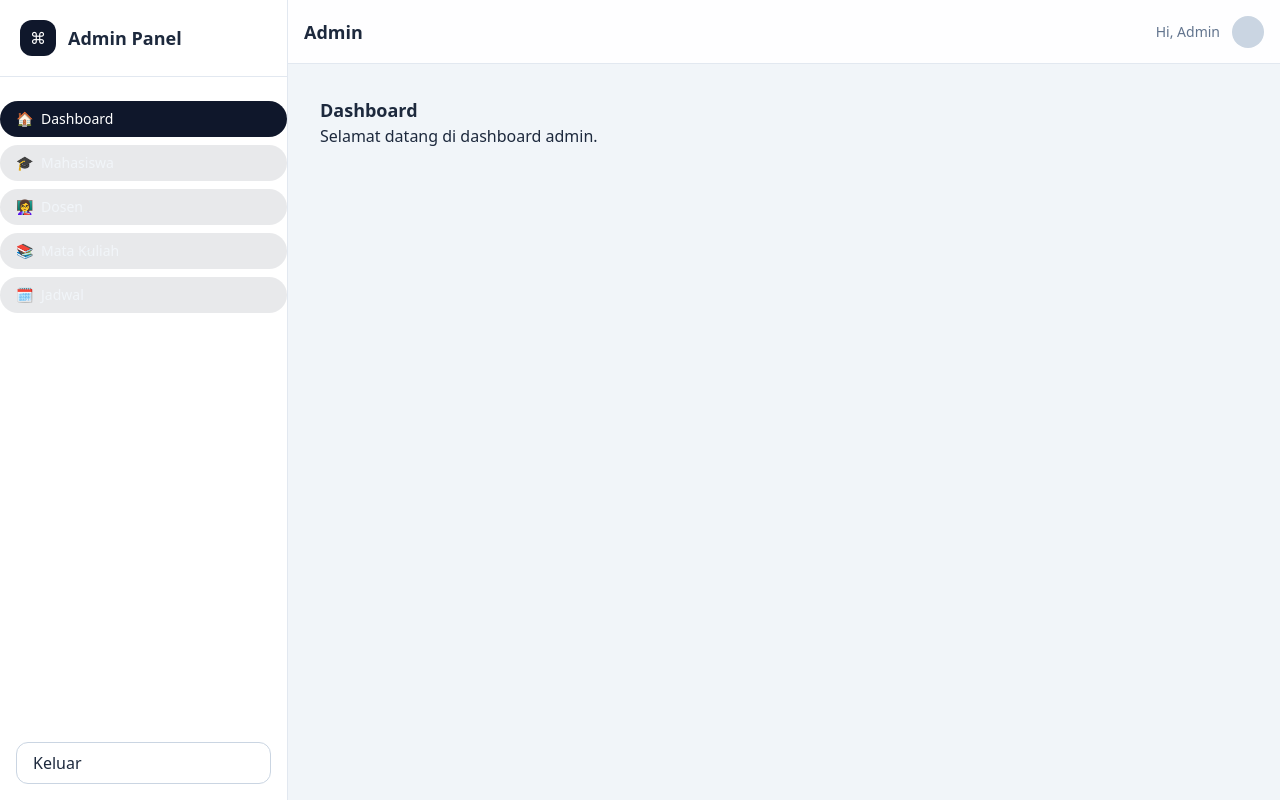
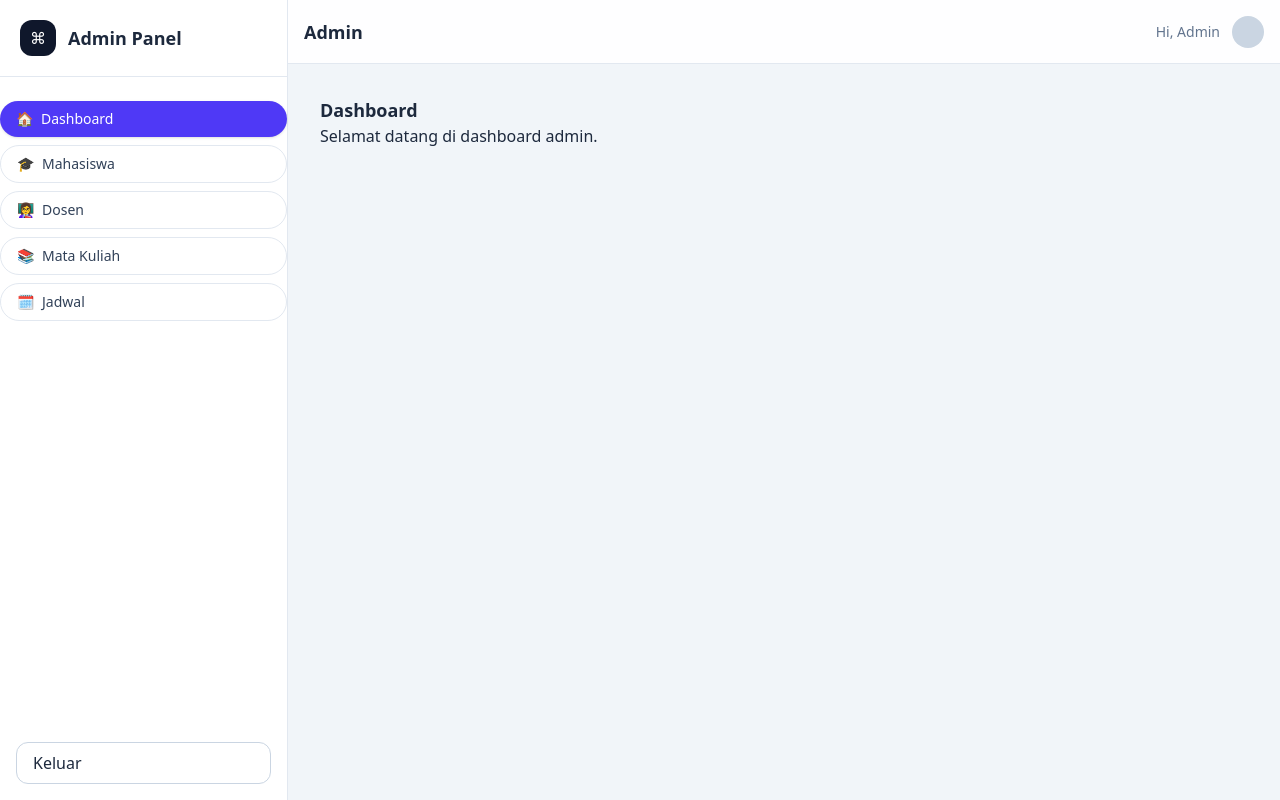
Before and after one commit to AbubakarRhafly/project-dashboard, a React (Vite) app in the folder lat3/: page /admin/dashboard in a window 1280 px wide. Built offline with nearby package versions, Linux system fonts and the light colour scheme.

Commit message:
Update color sidebar

```diff
--- a/lat3/db.json
+++ b/lat3/db.json
@@ -1,13 +1,13 @@
 {
   "dosen": [
     {
-      "id": 1,
+      "id": "1",
       "nidn": "12345678",
       "nama": "Dr. Sinta",
       "prodi": "Informatika"
     },
     {
-      "id": 2,
+      "id": "2",
       "nidn": "87654321",
       "nama": "Ir. Rama",
       "prodi": "Sistem Informasi"
@@ -15,35 +15,35 @@
   ],
   "Jadwal": [
     {
-      "id": 1,
+      "id": "1",
       "kodeMk": "IF101",
       "hari": "Senin",
       "jam": "08:00",
       "ruang": "D201"
     },
     {
-      "id": 2,
+      "id": "2",
       "kodeMk": "IF102",
       "hari": "Rabu",
       "jam": "10:00",
       "ruang": "E105"
     },
     {
-      "id": 3,
+      "id": "3",
       "kodeMk": "IF201",
       "hari": "Jumat",
       "jam": "13:00",
       "ruang": "Lab 2"
     },
     {
-      "id": 4,
+      "id": "4",
       "kodeMk": "IF301",
       "hari": "Selasa",
       "jam": "09:40",
       "ruang": "C303"
     },
     {
-      "id": 5,
+      "id": "5",
       "kodeMk": "IF401",
       "hari": "Kamis",
       "jam": "15:30",
@@ -52,31 +52,31 @@
   ],
   "mahasiswa": [
     {
-      "id": 1,
+      "id": "1",
       "nama": "Abubakar Rhafly Eka Putera",
       "nim": "A11.2020.15240"
     },
     {
-      "id": 2,
+      "id": "2",
       "nama": "Della septi",
       "nim": "A11.2020.12345"
     },
     {
-      "id": 3,
+      "id": "3",
       "nama": "Abu jibril Jizze",
       "nim": "A11.2020.12345"
     }
   ],
   "matakuliah": [
     {
-      "id": 1,
+      "id": "1",
       "kode": "IF101",
       "nama": "Algoritma",
       "sks": 3,
       "dosenId": 1
     },
     {
-      "id": 2,
+      "id": "2",
       "kode": "SI205",
       "nama": "Basis Data",
       "sks": 3,
@@ -85,7 +85,7 @@
   ],
   "users": [
     {
-      "id": 1,
+      "id": "1",
       "name": "Admin",
       "email": "admin@example.com",
       "password": "admin123",
--- a/lat3/src/Layouts/AdminLayout.jsx
+++ b/lat3/src/Layouts/AdminLayout.jsx
@@ -38,7 +38,9 @@ export default function AdminLayout() {
         <NavLink
           to="/admin/dashboard"
           className={({ isActive }) =>
-            `flex items-center gap-2 rounded-full px-4 py-2 text-sm font-medium ${isActive ? "bg-slate-900 text-white" : "bg-slate-800/10 text-slate-100 hover:bg-slate-800/30"
+            `flex items-center gap-2 rounded-full px-4 py-2 text-sm font-medium ${isActive
+              ? "bg-indigo-600 text-white shadow-sm"
+              : "bg-white text-slate-700 border border-slate-200 hover:bg-indigo-50 hover:text-indigo-700"
             }`
           }
         >
@@ -50,7 +52,9 @@ export default function AdminLayout() {
         <NavLink
           to="/admin/mahasiswa"
           className={({ isActive }) =>
-            `flex items-center gap-2 rounded-full px-4 py-2 text-sm font-medium ${isActive ? "bg-slate-900 text-white" : "bg-slate-800/10 text-slate-100 hover:bg-slate-800/30"
+            `flex items-center gap-2 rounded-full px-4 py-2 text-sm font-medium ${isActive
+              ? "bg-indigo-600 text-white shadow-sm"
+              : "bg-white text-slate-700 border border-slate-200 hover:bg-indigo-50 hover:text-indigo-700"
             }`
           }
         >
@@ -62,7 +66,9 @@ export default function AdminLayout() {
         <NavLink
           to="/admin/dosen"
           className={({ isActive }) =>
-            `flex items-center gap-2 rounded-full px-4 py-2 text-sm font-medium ${isActive ? "bg-slate-900 text-white" : "bg-slate-800/10 text-slate-100 hover:bg-slate-800/30"
+            `flex items-center gap-2 rounded-full px-4 py-2 text-sm font-medium ${isActive
+              ? "bg-indigo-600 text-white shadow-sm"
+              : "bg-white text-slate-700 border border-slate-200 hover:bg-indigo-50 hover:text-indigo-700"
             }`
           }
         >
@@ -74,7 +80,9 @@ export default function AdminLayout() {
         <NavLink
           to="/admin/matakuliah"
           className={({ isActive }) =>
-            `flex items-center gap-2 rounded-full px-4 py-2 text-sm font-medium ${isActive ? "bg-slate-900 text-white" : "bg-slate-800/10 text-slate-100 hover:bg-slate-800/30"
+            `flex items-center gap-2 rounded-full px-4 py-2 text-sm font-medium ${isActive
+              ? "bg-indigo-600 text-white shadow-sm"
+              : "bg-white text-slate-700 border border-slate-200 hover:bg-indigo-50 hover:text-indigo-700"
             }`
           }
         >
@@ -86,7 +94,9 @@ export default function AdminLayout() {
         <NavLink
           to="/admin/jadwal"
           className={({ isActive }) =>
-            `flex items-center gap-2 rounded-full px-4 py-2 text-sm font-medium ${isActive ? "bg-slate-900 text-white" : "bg-slate-800/10 text-slate-100 hover:bg-slate-800/30"
+            `flex items-center gap-2 rounded-full px-4 py-2 text-sm font-medium ${isActive
+              ? "bg-indigo-600 text-white shadow-sm"
+              : "bg-white text-slate-700 border border-slate-200 hover:bg-indigo-50 hover:text-indigo-700"
             }`
           }
         >
```
